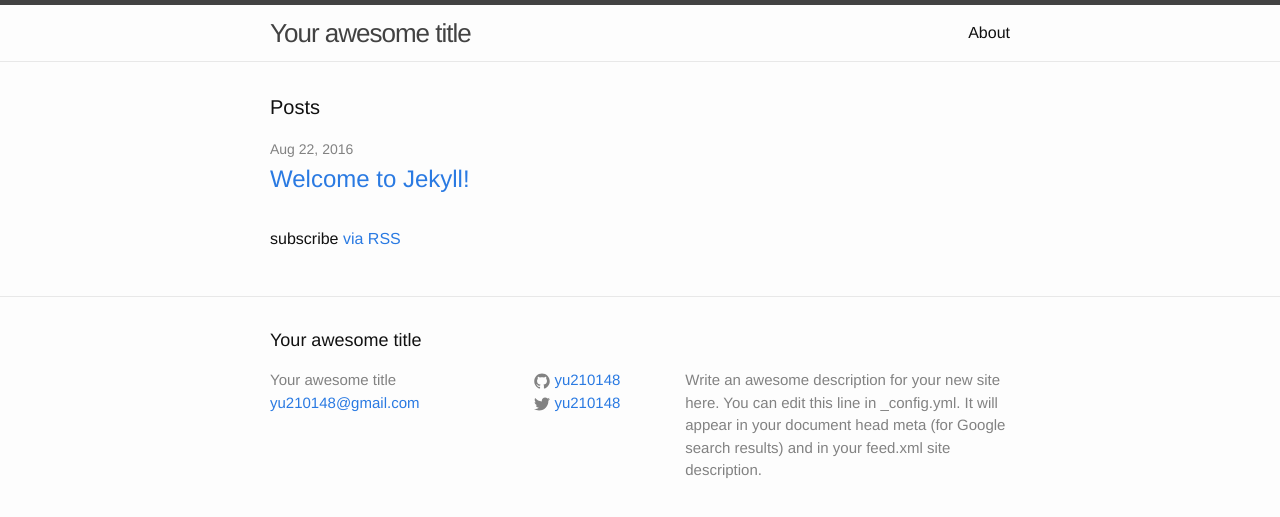
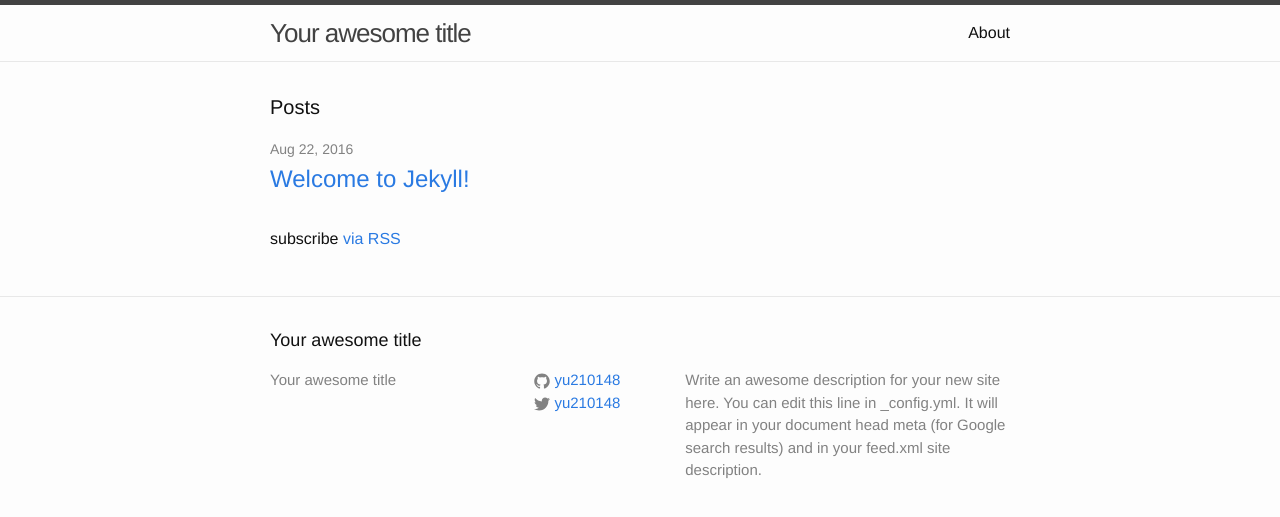
Before and after one commit to yu210148/yu210148.github.io, a Jekyll site: the page built from myblog/index.html, in a window 1280 px wide. Shown: the top 517 px of the page. Built offline with Jekyll 4.4.1, drawn with Linux system fonts in a browser that asks for light colours.

Commit message:
removed plain text email

```diff
--- a/myblog/_config.yml
+++ b/myblog/_config.yml
@@ -7,12 +7,12 @@
 
 # Site settings
 title: Your awesome title
-email: yu210148@gmail.com
+email:
 description: > # this means to ignore newlines until "baseurl:"
   Write an awesome description for your new site here. You can edit this
   line in _config.yml. It will appear in your document head meta (for
   Google search results) and in your feed.xml site description.
-baseurl: "/myblog" # the subpath of your site, e.g. /blog
+baseurl: "" # the subpath of your site, e.g. /blog
 url: "http://yu210148.github.io" # the base hostname & protocol for your site
 twitter_username: yu210148
 github_username:  yu210148
```
